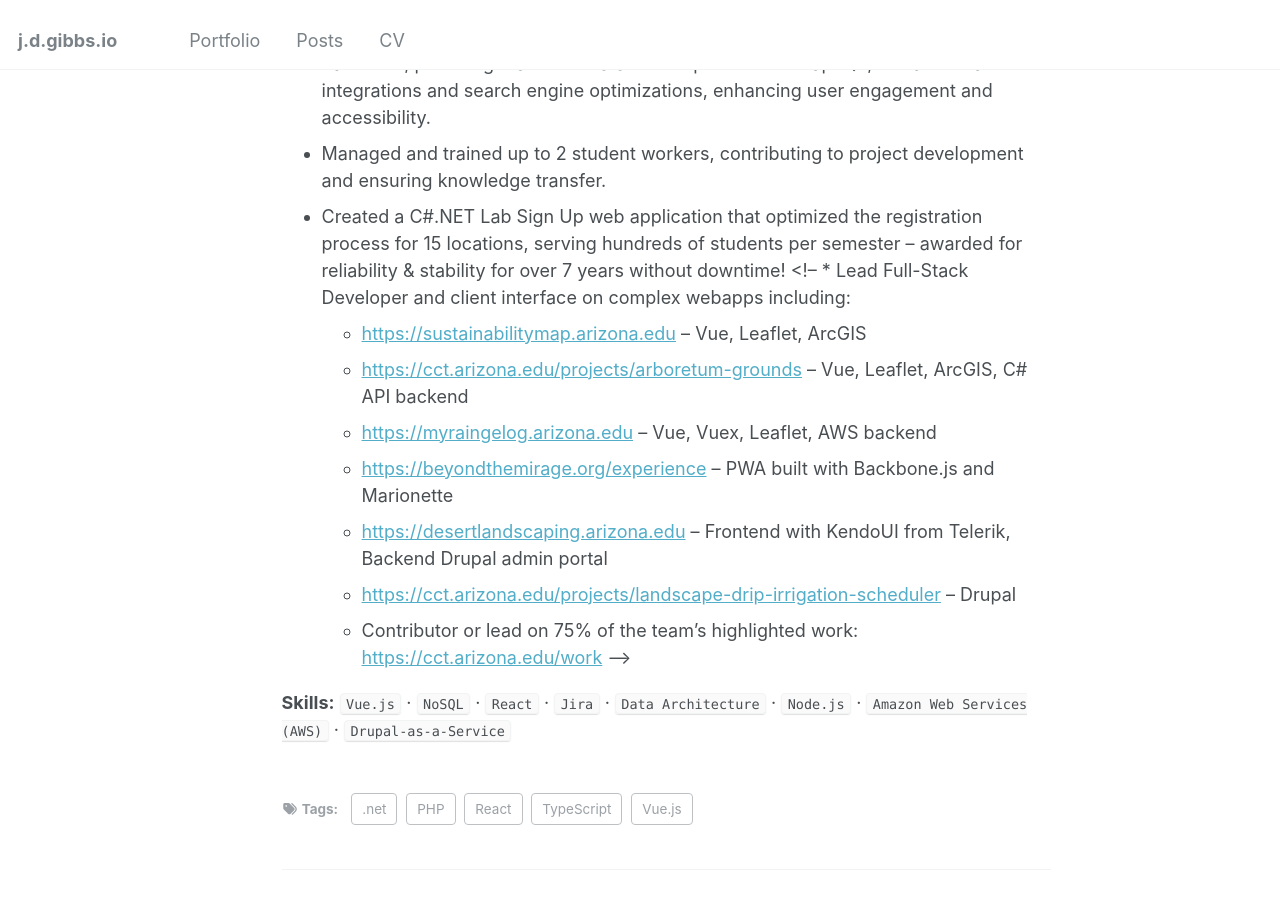
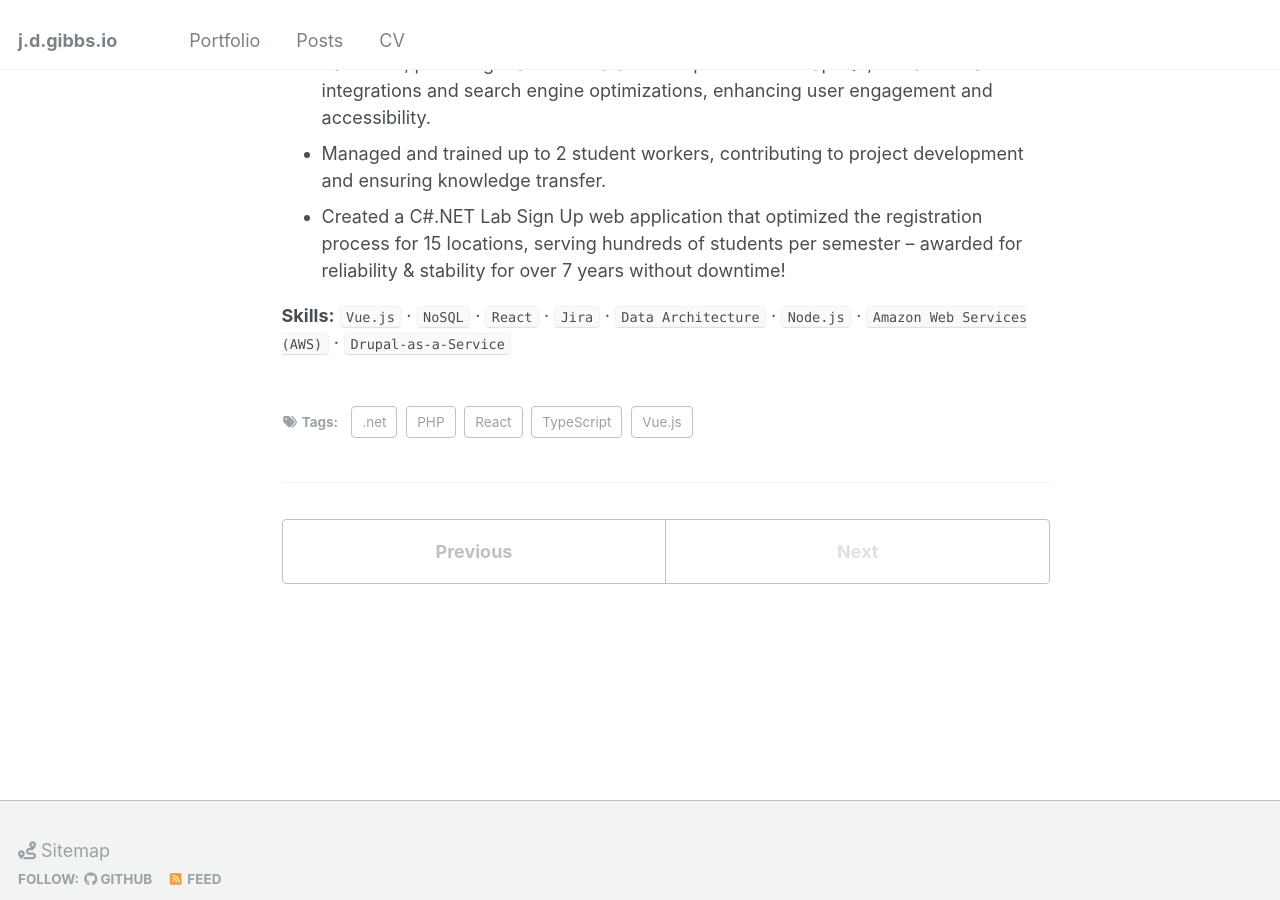
Before and after one commit to j2d2/j2d2.github.io, a Jekyll site: the page built from _experience/2023-ua-webappdev.md, in a window 1280 px wide and 900 px high, scrolled down 432 px. Built offline with Jekyll 4.4.1, drawn with Linux system fonts in a browser that asks for light colours.

Commit message:
fix: ua experience html comment was not respected

```diff
--- a/_experience/2023-ua-webappdev.md
+++ b/_experience/2023-ua-webappdev.md
@@ -19,14 +19,7 @@ tags:
 * Developed complex Progressive Web Apps (PWAs), such as [https://DesertAgWISE.org](https://www.desertagwise.org){:target="_blank"} and [https://WestIsBurning.org](https://www.westisburning.org){:target="_blank"} using Vue, Vuex and AWS backends, providing real-time- data subscriptions with GraphQL, social media integrations and search engine optimizations, enhancing user engagement and accessibility.
 * Managed and trained up to 2 student workers, contributing to project development and ensuring knowledge transfer.
 * Created a C#.NET Lab Sign Up web application that optimized the registration process for 15 locations, serving hundreds of students per semester – awarded for reliability & stability for over 7 years without downtime!
-<!-- connect these to portfolio items, plz! or, at least links with ext target {:target="_blank"} -->
-<!-- * Lead Full-Stack Developer and client interface on complex webapps including:
-  - [https://sustainabilitymap.arizona.edu](https://sustainabilitymap.arizona.edu){:target="_blank"} – Vue, Leaflet, ArcGIS
-  - [https://cct.arizona.edu/projects/arboretum-grounds](https://cct.arizona.edu/projects/arboretum-grounds){:target="_blank"} – Vue, Leaflet, ArcGIS, C# API backend
-  - [https://myraingelog.arizona.edu](https://myraingelog.arizona.edu){:target="_blank"} – Vue, Vuex, Leaflet, AWS backend
-  - [https://beyondthemirage.org/experience](https://beyondthemirage.org/experience){:target="_blank"} – PWA built with Backbone.js and Marionette
-  - [https://desertlandscaping.arizona.edu](https://desertlandscaping.arizona.edu){:target="_blank"} – Frontend with KendoUI from Telerik, Backend Drupal admin portal
-  - [https://cct.arizona.edu/projects/landscape-drip-irrigation-scheduler](https://cct.arizona.edu/projects/landscape-drip-irrigation-scheduler){:target="_blank"} – Drupal
-  - Contributor or lead on 75% of the team's highlighted work: [https://cct.arizona.edu/work](https://cct.arizona.edu/work){:target="_blank"} -->
+
+<!-- connect to portfolio items? -->
 
 __Skills:__ `Vue.js` · `NoSQL` · `React` · `Jira` · `Data Architecture` · `Node.js` · `Amazon Web Services (AWS)` · `Drupal-as-a-Service`
```
Also changed, not shown: _portfolio/portfolio-ua.md (+4 -0 lines).
